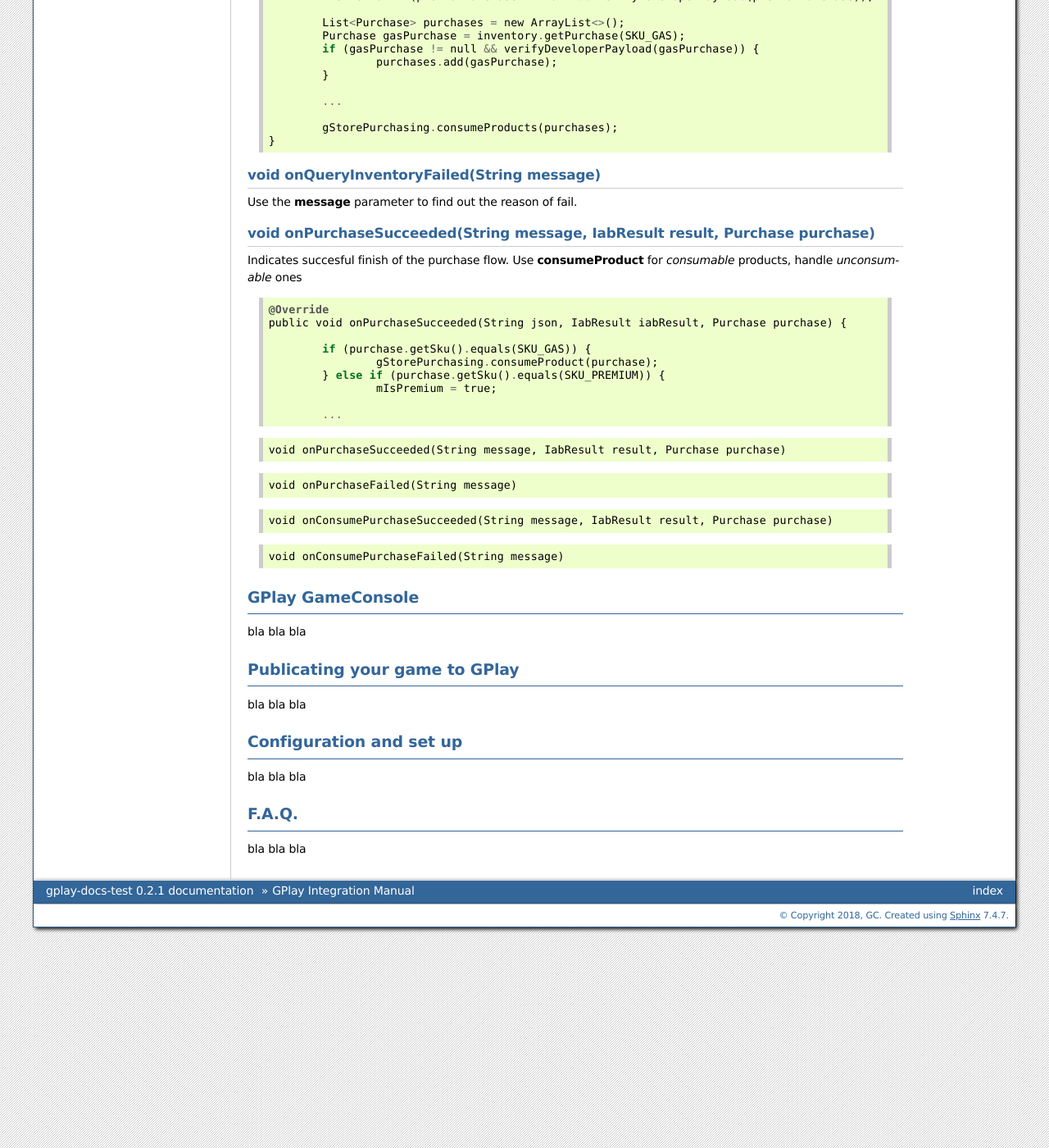
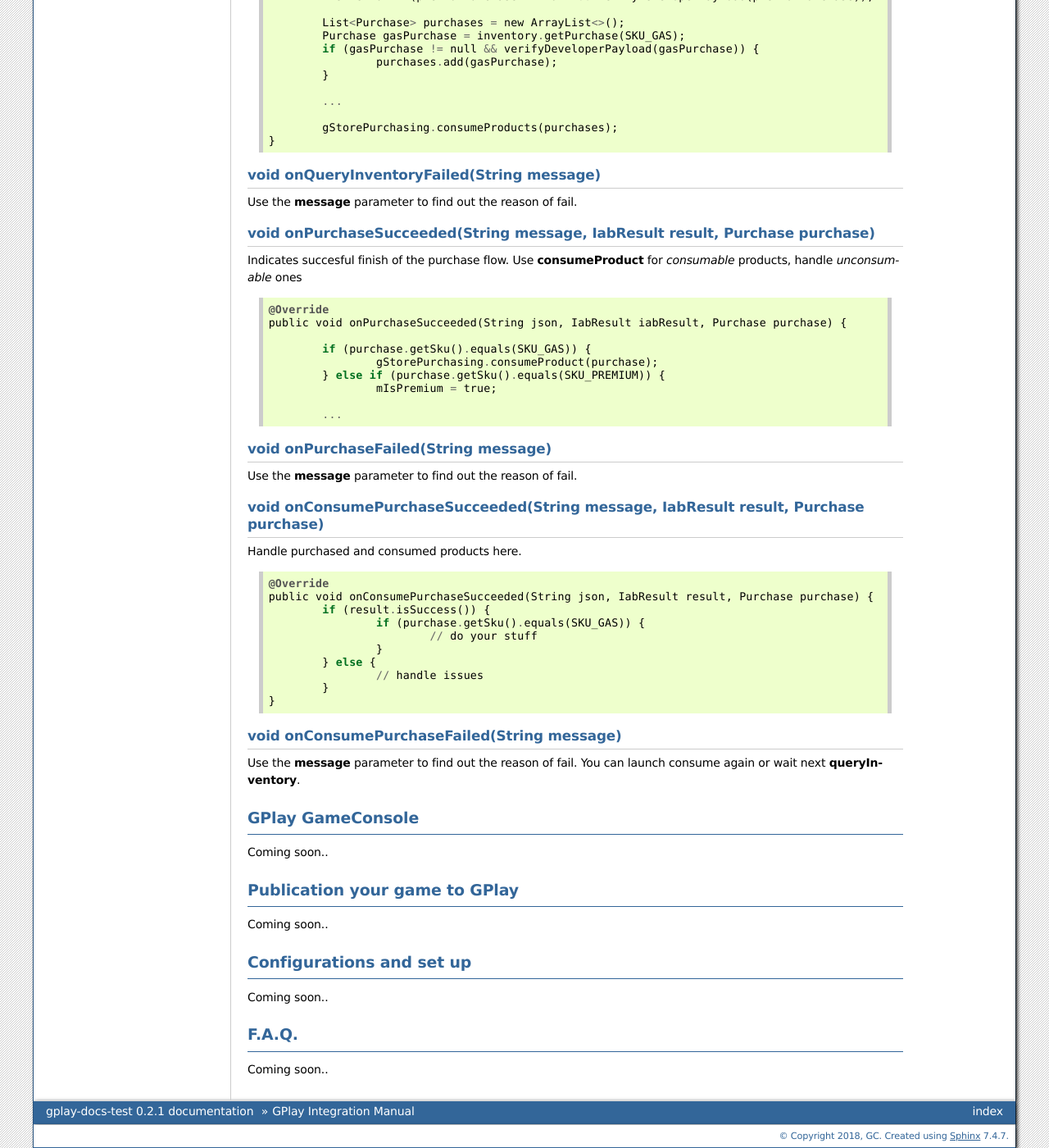
Before and after one commit to mihin/gplay-docu, a Sphinx documentation site: the page built from docs/pages/manual.rst, in a window 1280 px wide and 1400 px high, scrolled down 2995 px. Shown: the whole window at 82% size. Built offline with Sphinx 7.4.7, drawn with Linux system fonts in a browser that asks for light colours; some of the changed text lies outside the part shown.

Commit message:
sdk manual finish

```diff
--- a/docs/pages/manual.rst
+++ b/docs/pages/manual.rst
@@ -22,7 +22,7 @@ Download the latest **gc-android-sdk.aar** and import it to your Android applica
 
 ::
 
-    implementation(name:'gc-android-sdk', ext:'aar')
+	implementation(name:'gc-android-sdk', ext:'aar')
 
 
 Firstly implement **IGPlayPurchaseCallback** interface to receive purchases
@@ -36,7 +36,7 @@ For all interactions with our store you will use **GPlayPurchasing** class:
 
 ::
 
-    private GPlayPurchasing gStorePurchasing;
+	private GPlayPurchasing gStorePurchasing;
 
 
 Inside your main Activity onCreate use the following code to initialize SDK:
@@ -73,8 +73,8 @@ provided:
 	}
 
 	String SKU_PREMIUM = "com.company.mygame.premium";
-    String SKU_GAS = "com.company.mygame.gas";
-    String SKU_INFINITE_GAS = "com.company.mygame.gas_infinite";
+	String SKU_GAS = "com.company.mygame.gas";
+	String SKU_INFINITE_GAS = "com.company.mygame.gas_infinite";
 
 
 
@@ -82,13 +82,13 @@ To start a purchase use **launchPurchaseFlow** maethod:
 
 ::
 
-    public void onBuyButtonClicked(View view) {
-        try {
-            gStorePurchasing.launchPurchaseFlow(this, SKU_GAS, 10001, "payload", "externalOrderId");
-        } catch (IabHelper.IabAsyncInProgressException e) {
-            e.printStackTrace();
-        }
-    }
+	public void onBuyButtonClicked(View view) {
+		try {
+			gStorePurchasing.launchPurchaseFlow(this, SKU_GAS, 10001, "payload", "externalOrderId");
+		} catch (IabHelper.IabAsyncInProgressException e) {
+			e.printStackTrace();
+		}
+	}
 
 
 
@@ -140,35 +140,35 @@ receiving callbacks to the GPlayPurchasing method.
 
 ::
 
-    @Override
-    protected void onActivityResult(int requestCode, int resultCode, Intent data) {
-        if (!gStorePurchasing.onActivityResult(requestCode, resultCode, data)) {
-            super.onActivityResult(requestCode, resultCode, data);
-        } else {
-            // Not a purchasing case. Your code goes here.
-        }
-    }
+	@Override
+	protected void onActivityResult(int requestCode, int resultCode, Intent data) {
+		if (!gStorePurchasing.onActivityResult(requestCode, resultCode, data)) {
+			super.onActivityResult(requestCode, resultCode, data);
+		} else {
+			// Not a purchasing case. Your code goes here.
+		}
+	}
 
 
 To enable/disable sdk logging use
 
 ::
 
-    enableDebugLogging(boolean enabled)
+	enableDebugLogging(boolean enabled)
 
-    enableDebugLogging(boolean enabled, String tag)
+	enableDebugLogging(boolean enabled, String tag)
 
 To get the current status of logging call
 
 ::
 
-    boolean isDebugLog()
+	boolean isDebugLog()
 
 To start Rate dialog for the current application use
 
 ::
 
-    openRateDialog (String packageName)
+	openRateDialog (String packageName)
 
 
 
@@ -265,21 +265,41 @@ Use **consumeProduct** for *consumable* products, handle *unconsumable* ones
 
 		...
 
-::
 
-    void onPurchaseSucceeded(String message, IabResult result, Purchase purchase)
+
+
+*************************************
+void onPurchaseFailed(String message)
+*************************************
+
+Use the **message** parameter to find out the reason of fail.
+
+
+************************************************************************************
+void onConsumePurchaseSucceeded(String message, IabResult result, Purchase purchase)
+************************************************************************************
+
+Handle purchased and consumed products here.
 
 ::
 
-    void onPurchaseFailed(String message)
+	@Override
+	public void onConsumePurchaseSucceeded(String json, IabResult result, Purchase purchase) {
+		if (result.isSuccess()) {
+			if (purchase.getSku().equals(SKU_GAS)) {
+				// do your stuff
+			}
+		} else {
+			// handle issues
+		}
+	}
 
-::
 
-    void onConsumePurchaseSucceeded(String message, IabResult result, Purchase purchase)
+********************************************
+void onConsumePurchaseFailed(String message)
+********************************************
 
-::
-
-    void onConsumePurchaseFailed(String message)
+Use the **message** parameter to find out the reason of fail. You can launch consume again or wait next **queryInventory**.
 
 
 
@@ -287,23 +307,23 @@ Use **consumeProduct** for *consumable* products, handle *unconsumable* ones
 GPlay GameConsole
 ---------------------
 
-bla bla bla
+Coming soon..
 
 
 
-Publicating your game to GPlay
+Publication your game to GPlay
 --------------------------------
 
-bla bla bla
+Coming soon..
 
 
-Configuration and set up
+Configurations and set up
 --------------------------
 
-bla bla bla
+Coming soon..
 
 
 F.A.Q.
 ------
 
-bla bla bla
+Coming soon..
```
Also changed, not shown: 5 other files.
